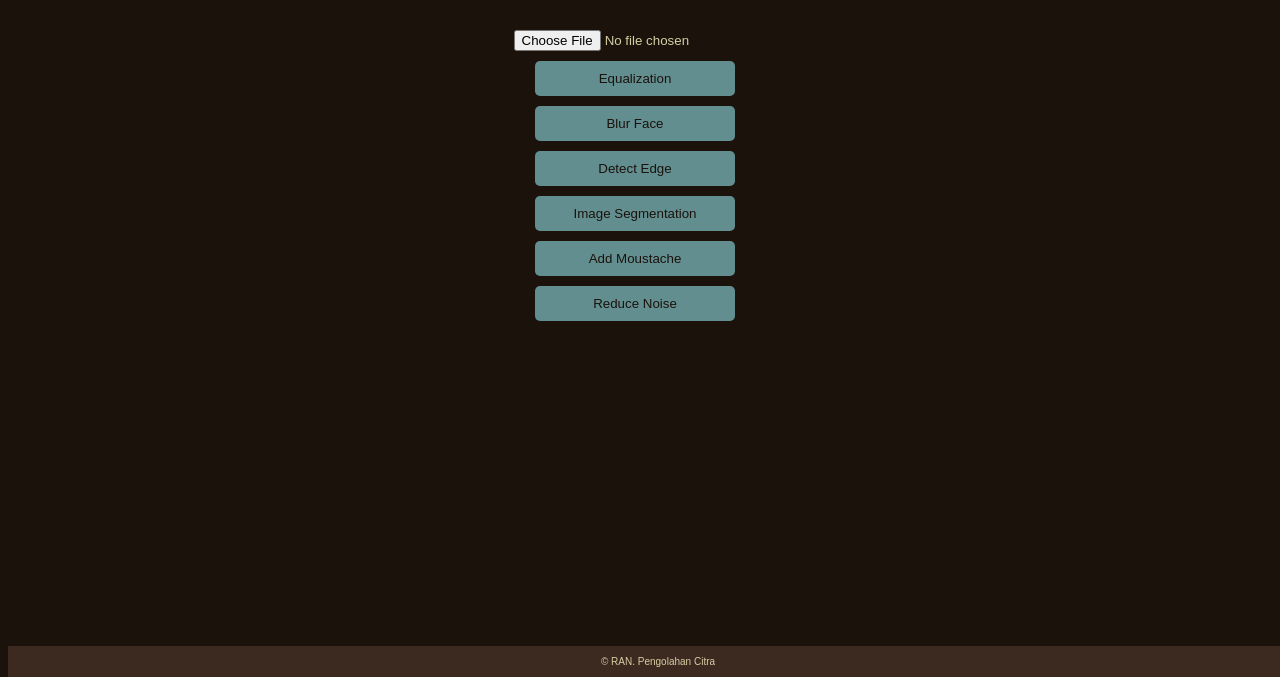
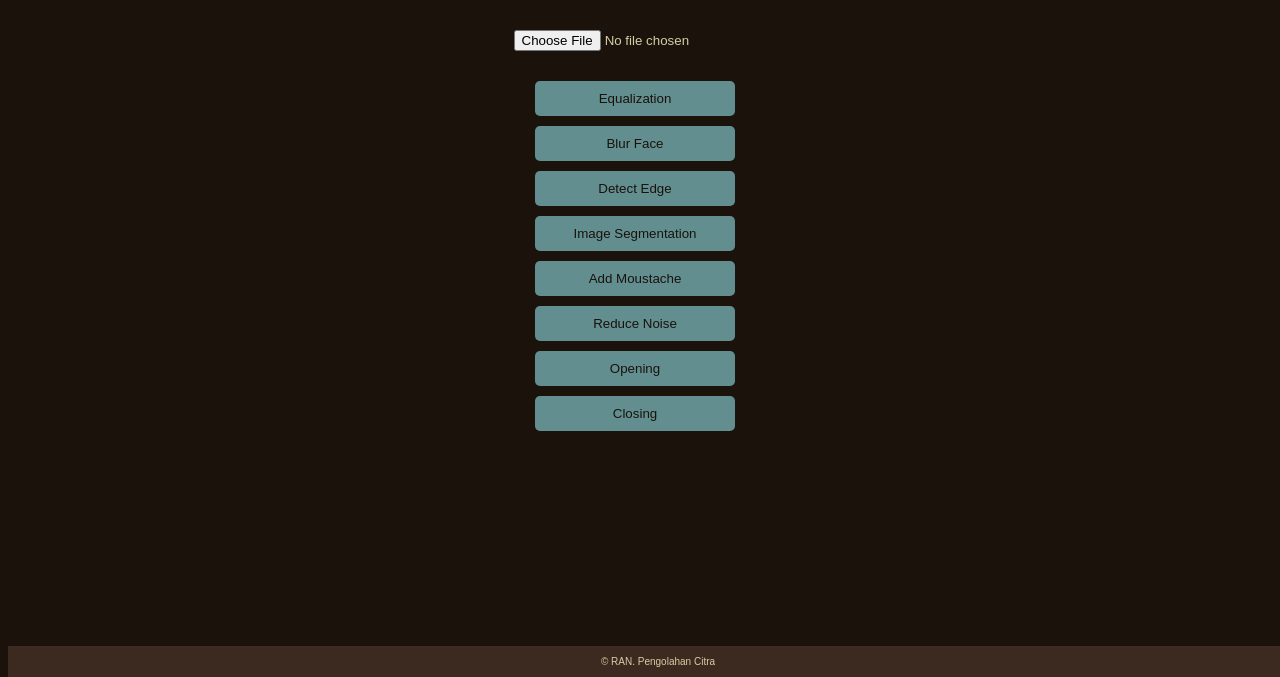
Before and after one commit to lthfaannisa/RAN-ImgProcessing, a Flask app: page / in a window 1280 px wide. Shown: the part 123-800 px from the top of the page. Run offline with Flask 3, Linux system fonts and the light colour scheme.

Commit message:
feat: add opening and closing

```diff
--- a/main.py
+++ b/main.py
@@ -1,14 +1,16 @@
+import os
+import cv2
+import matplotlib.pyplot as plt
 from flask import Flask, render_template, request
 from werkzeug.utils import secure_filename
-import os
-import matplotlib.pyplot as plt
-import cv2
 from histoEqual import calculate_histogram, save_histogram_image, equalize_image
 from blurFace import apply_face_blur
 from edgeDetect import detect_edges
 from imgSegment import cluster_segmentation
 from faceMoustache import add_moustache_to_face
 from reduceNoise import reduce_noise
+from openingMorphology import apply_opening
+from closingMorphology import apply_closing
 
 app = Flask(__name__)
 
@@ -98,6 +100,24 @@ def upload_file():
 
             return render_template('index.html', img=img_path, img2=smoothed_image_path)
 
+        elif 'apply_opening' in request.form:  # Tombol "Opening Morphology" ditekan
+            # Menjalankan operasi Opening Morphology
+            opened_image = apply_opening(img_path)
+
+            # Menyimpan gambar hasil Opening Morphology ke folder "static/uploads"
+            opened_image_path = os.path.join('static', 'uploads', 'img-opened.jpg')
+            cv2.imwrite(opened_image_path, opened_image)
+
+            return render_template('index.html', img=img_path, img2=opened_image_path)
+        elif 'apply_closing' in request.form:  # Tombol "Closing" ditekan
+            img_closed = apply_closing(img_path)
+
+            # Menyimpan gambar hasil operasi closing ke folder "static/uploads"
+            closed_image_path = os.path.join('static', 'uploads', 'img-closed.jpg')
+            cv2.imwrite(closed_image_path, img_closed)
+
+            return render_template('index.html', img=img_path, img2=closed_image_path)
+
     return render_template('index.html')
 
 if __name__ == '__main__':
--- a/static/style.css
+++ b/static/style.css
@@ -23,7 +23,10 @@ body {
 
 /* Style untuk container tombol-tombol */
 .button-container {
-  margin-top: 20px; /* Jarak antara tombol-tombol dan input file */
+  display: grid;
+  justify-content: center;
+  align-items: center;
+  margin-top: 20px;
   font-family: 'Merriweather Sans', sans-serif;
 }
 
--- a/templates/index.html
+++ b/templates/index.html
@@ -21,29 +21,15 @@
                 <input name="img" id="file-input" type="file" />
                 <!-- Pesan "Tidak ada berkas dipilih" -->
                 <p id="no-file-selected">Tidak ada berkas dipilih</p>
-                <!-- Tombol "Histogram Equalization" -->
-                <div>
+                <div class="button-container">
                     <button type="submit" name="equalize" value="1" id="equalize-button">Equalization</button>
-                </div>
-                <!-- Tombol "Face Blur" -->
-                <div>
                     <button type="submit" name="blur_face" value="1" id="blur-face-button">Blur Face</button>
-                </div>
-                <!-- Tombol "Edge Detection" -->
-                <div>
                     <button type="submit" name="detect_edges" value="1" id="detect-edges-button">Detect Edge</button>
-                </div>
-                <!-- Tombol "Segmentasi Citra" -->
-                <div>
                     <button type="submit" name="segment_image" value="1" id="segment-image-button">Image Segmentation</button>
-                </div>
-                <!-- Tombol "Tambah Kumis" -->
-                <div>
                     <button type="submit" name="add_moustache" value="1" id="add-moustache-button">Add Moustache</button>
-                </div>
-                <!-- Tombol "Reduce Noise" -->
-                <div>
                     <button type="submit" name="reduce_noise" value="1" id="reduce-noise-button">Reduce Noise</button>
+                    <button type="submit" name="apply_opening" value="1" id="apply-opening-button">Opening</button>
+                    <button type="submit" name="apply_closing" value="1" id="apply-closing-button">Closing</button>
                 </div>
             </form>
         </div>
```
Also changed, not shown: closingMorphology.py (added, +17 -0 lines), openingMorphology.py (added, +20 -0 lines), static/uploads/kucing.jpg (added).
